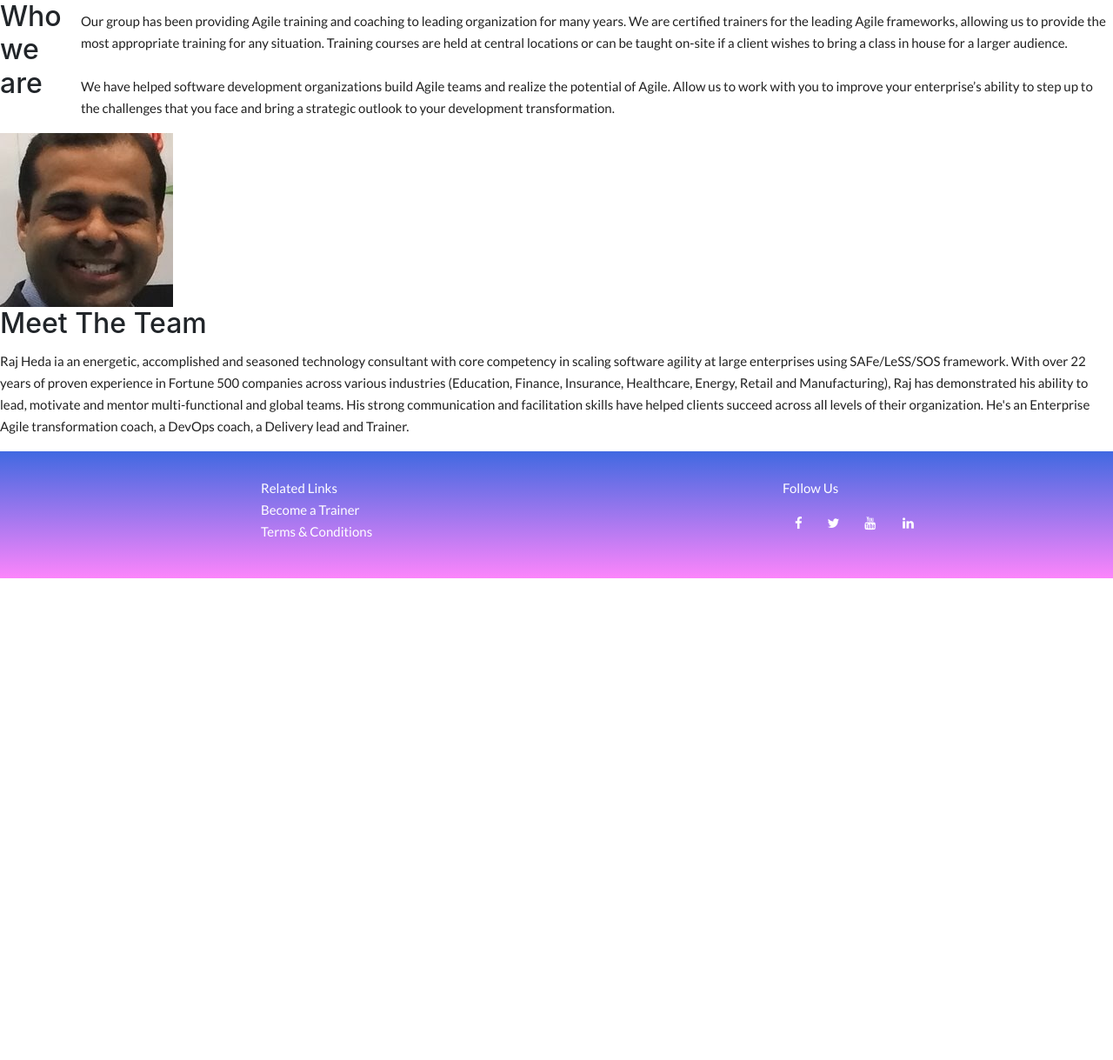
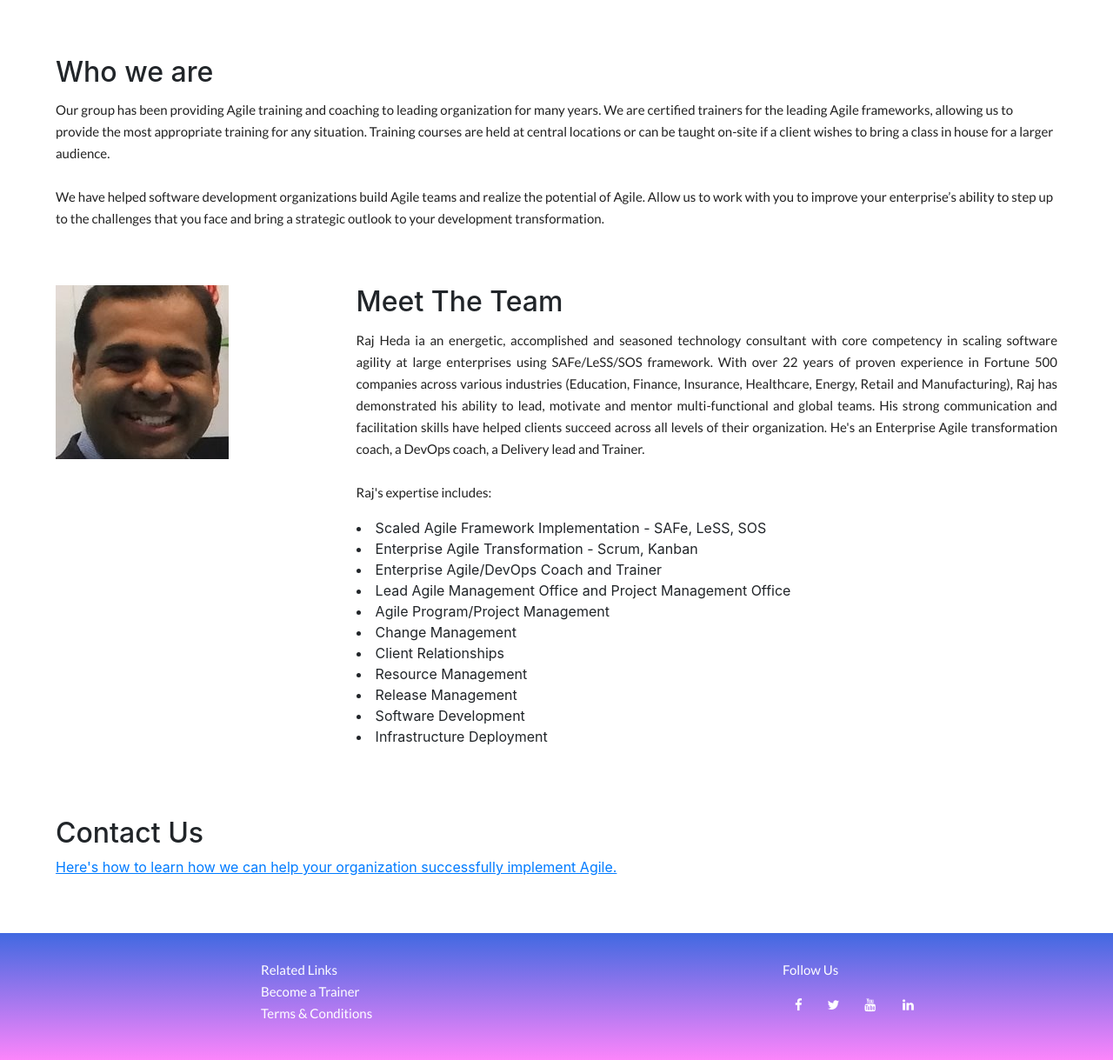
Before and after one commit to ckarjadi/capital_services, a Flask app: page /about_us in a window 1280 px wide. Shown: the part 160-1379 px from the top of the page at 87% size. Before the commit the page ends 825 px from the top, so only its background shows below. Run offline with Flask 2, Linux system fonts and the light colour scheme; some libraries are stand-ins or nearby versions.

Commit message:
about us 100% done & added functionality of directing to sections in about us

```diff
--- a/app/static/about_us.css
+++ b/app/static/about_us.css
@@ -1,13 +1,33 @@
-.about_us_panel1{
-  display: flex;
-
+*{
+  box-sizing: border-box;
 }
 
-.about_us_inpanel2{
-flex: 30%;
+.about_us_panel1{
+  margin: 5%;
 }
 
+.about_us_panel2{
+  display: flex;
+  margin: 5%;
+}
 
+.about_us_panel2a{
+    flex: 30%;
+}
+
+.about_us_panel2b{
+    flex: 70%;
+    text-align: justify;
+}
+
+.about_us_panel3{
+    margin: 5%;
+    text-align: justify;
+}
+
+.about_us_contact_us_link{
+    text-decoration: underline;
+}
 
 h1 {
   text-align: center;
--- a/app/templates/about_us.html
+++ b/app/templates/about_us.html
@@ -4,7 +4,7 @@
 <link rel="stylesheet" href="{{ url_for('static',    filename='/about_us.css') }}">
 
 <div class = "about_us_panel">
-<div class = "about_us_panel1">
+<div class = "about_us_panel1" id = "who_we_are">
 	<h2>Who we are</h2>
 	<p>
 	Our group has been providing Agile training and coaching to leading organization for many years.  We are certified trainers for the leading Agile frameworks, allowing us to provide the most appropriate training for any situation.  Training courses are held at central locations or can be taught on-site if a client wishes to bring a class in house for a larger audience.
@@ -13,17 +13,34 @@
 </div>
 
 <div class = "about_us_panel2">
-    <div class = "about_us_inpanel2">
-        <img class = "about_us_img" src="static/Raj.jpg">
+    <div class = "about_us_panel2a">
+            <img class = "about_us_img" src="static/Raj.jpg">
     </div>
-
-    <div class = "about_us_inpanel2">
-    <h2>Meet The Team</h2>
-    <p>
-    Raj Heda ia an energetic, accomplished and seasoned technology consultant with core competency in scaling software agility at large enterprises using SAFe/LeSS/SOS framework.  With over 22 years of proven experience in Fortune 500 companies across various industries (Education, Finance, Insurance, Healthcare, Energy, Retail and Manufacturing), Raj  has demonstrated his ability to lead, motivate and mentor multi-functional and global teams.  His strong communication and facilitation skills have helped clients succeed across all levels of their organization.  He's an  Enterprise Agile transformation coach, a DevOps coach, a Delivery lead and Trainer.
-    </p>
+    <div class = "about_us_panel2b" id = "meet_the_team">
+            <h2>Meet The Team</h2>
+                <p>
+                Raj Heda ia an energetic, accomplished and seasoned technology consultant with core competency in scaling software agility at large enterprises using SAFe/LeSS/SOS framework.  With over 22 years of proven experience in Fortune 500 companies across various industries (Education, Finance, Insurance, Healthcare, Energy, Retail and Manufacturing), Raj  has demonstrated his ability to lead, motivate and mentor multi-functional and global teams.  His strong communication and facilitation skills have helped clients succeed across all levels of their organization.  He's an  Enterprise Agile transformation coach, a DevOps coach, a Delivery lead and Trainer.
+                </br></br>Raj's expertise includes:</br>
+                <li>Scaled Agile Framework Implementation - SAFe, LeSS, SOS</li>
+                <li>Enterprise Agile Transformation - Scrum, Kanban</li>
+                <li>Enterprise Agile/DevOps Coach and Trainer</li>
+                <li>Lead Agile Management Office and Project Management Office</li>
+                <li>Agile Program/Project Management</li>
+                <li>Change Management</li>
+                <li>Client Relationships</li>
+                <li>Resource Management</li>
+                <li>Release Management</li>
+                <li>Software Development</li>
+                <li>Infrastructure Deployment</li>
+                </p>
     </div>
 </div>
+
+<div class = "about_us_panel3">
+    <h2>Contact Us</h2>
+    <a class = "about_us_contact_us_link" href="/contact_us">Here's how to learn how we can help your organization successfully implement Agile.</a>
+</div>
+
 </div>
 {% endblock %}
 
--- a/app/templates/body.html
+++ b/app/templates/body.html
@@ -92,8 +92,8 @@ function carousel() {
 
     <div class = "panel4">
         <div class = "inpanel4a">
-            <button class="About_us" onclick="window.location.href = '/about_us';">Who We Are</button></br>
-            <button class="About_us" onclick="window.location.href = '/about_us';">What We Do</button></br>
+            <button class="About_us" onclick="window.location.href = '/about_us#who_we_are';">Who We Are</button></br>
+            <button class="About_us" onclick="window.location.href = '/about_us#meet_the_team';">What We Do</button></br>
             <button class="Collaborate" onclick="window.location.href = '/contact_us';">Contact Us</button>
         </div>
         <div class = "inpanel4b">
@@ -206,7 +206,7 @@ function carousel() {
             <input type="checkbox" name="remember">  I consent to receiving emails from Capital Services
         </label>
         </br>
-        <button class="Collaborate" type="submit">Submit</button></br>
+        <button class="Collaborate" type="submit">Sign Up</button></br>
     </div>
 
 </div>
```
